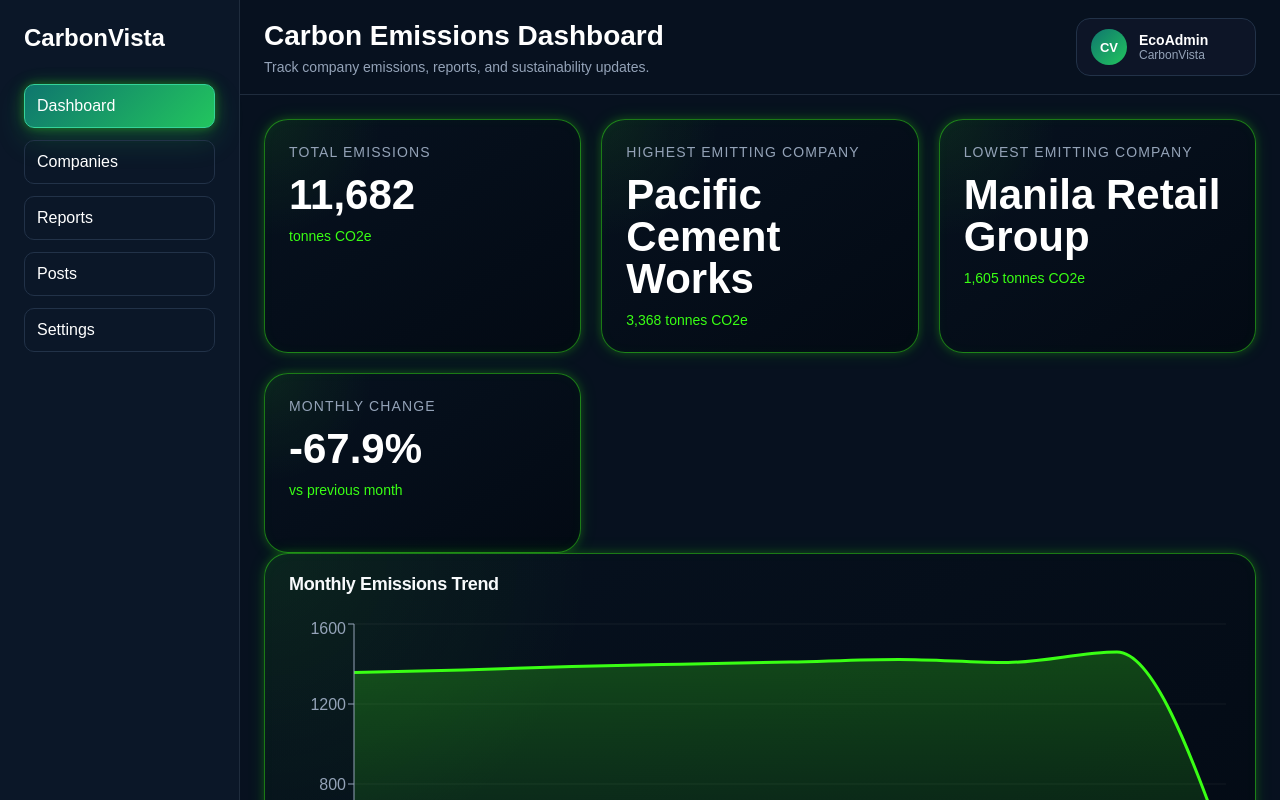
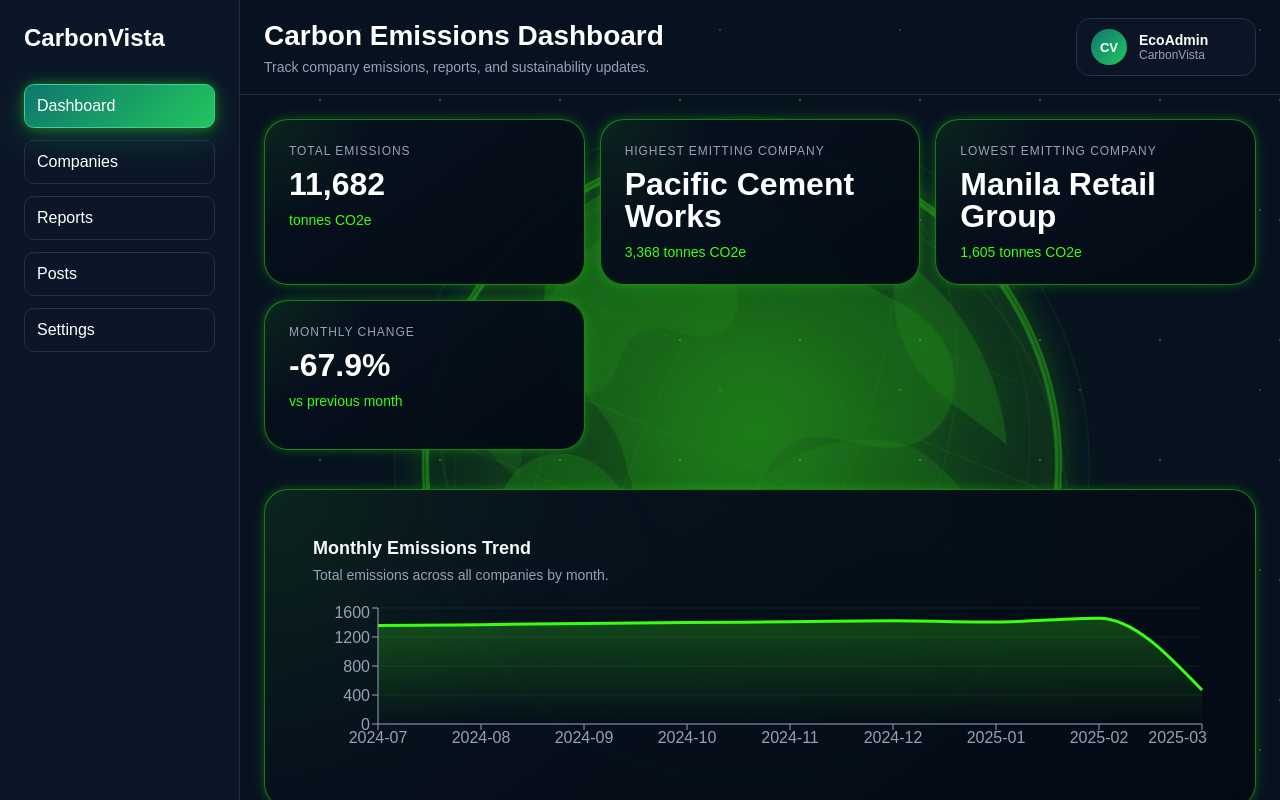
Before and after one commit to Jayzeek2025/Carbon-Emission-Dashboard, a Next.js app: page / in a window 1280 px wide. Shown: the top 800 px of the page. Built offline with nearby package versions, Linux system fonts and the light colour scheme.

Commit message:
style: improve chart card layout and empty states

```diff
--- a/src/app/globals.css
+++ b/src/app/globals.css
@@ -15,9 +15,59 @@ button {
   font: inherit;
 }
 
+.app-main {
+  flex: 1;
+  padding: 24px;
+
+  display: flex;
+  flex-direction: column;
+  gap: 24px;
+}
+
 .app-shell {
   display: flex;
   min-height: 100vh;
+  position: relative;
+  overflow: hidden;
+}
+
+.app-shell::before {
+  content: "";
+  position: fixed;
+  left: 58%;
+  top: 58%;
+  width: 900px;
+  height: 900px;
+  transform-style: preserve-3d;
+  background-image: url("../assets/neon-globe.svg");
+  background-repeat: no-repeat;
+  background-position: center;
+  background-size: contain;
+  opacity: 0.5;
+  animation: neon-globe-spin 90s linear infinite;
+  pointer-events: none;
+  z-index: 0;
+  filter:
+    drop-shadow(0 0 18px rgba(57, 255, 20, 0.35)) drop-shadow(0 0 60px rgba(57, 255, 20, 0.12));
+}
+
+.app-shell::after {
+  content: "";
+  position: fixed;
+  inset: 0;
+  background-image:
+    radial-gradient(circle, rgba(57, 255, 20, 0.55) 1px, transparent 1px),
+    radial-gradient(circle, rgba(57, 255, 20, 0.35) 1px, transparent 1px);
+  background-size:
+    120px 120px,
+    180px 180px;
+  background-position:
+    20px 40px,
+    90px 120px;
+  opacity: 0.1;
+  animation: neon-stars-blink 3s ease-in-out infinite alternate;
+  pointer-events: none;
+  z-index: 0;
 }
 
 .app-sidebar {
@@ -166,8 +216,48 @@ button {
   display: flex;
   flex-direction: column;
 }
+
+.app-sidebar,
+.app-content-wrapper {
+  position: relative;
+  z-index: 1;
+}
+
 .mobile-nav-toggle {
   display: none;
+}
+
+html {
+  scrollbar-width: none;
+}
+
+body {
+  scrollbar-width: none;
+}
+
+html::-webkit-scrollbar,
+body::-webkit-scrollbar {
+  display: none;
+}
+
+@keyframes neon-globe-spin {
+  from {
+    transform: translate(-50%, -50%) rotate(0deg);
+  }
+
+  to {
+    transform: translate(-50%, -50%) rotate(360deg);
+  }
+}
+
+@keyframes neon-stars-blink {
+  from {
+    opacity: 0.7;
+  }
+
+  to {
+    opacity: 0.14;
+  }
 }
 
 @media (max-width: 900px) {
@@ -179,7 +269,7 @@ button {
     display: none;
   }
 
-  .mobile-nav-toggle:checked ~ .app-sidebar {
+  .mobile-nav-toggle:checked~.app-sidebar {
     display: block;
     position: fixed;
     top: 0;
@@ -197,7 +287,7 @@ button {
     background: rgba(2, 6, 23, 0.72);
   }
 
-  .mobile-nav-toggle:checked ~ .mobile-sidebar-overlay {
+  .mobile-nav-toggle:checked~.mobile-sidebar-overlay {
     display: block;
   }
 
--- /dev/null
+++ b/src/components/dashboard/ChartCard.css
@@ -0,0 +1,62 @@
+.chart-card__header {
+   padding: 24px 24px 0;
+}
+
+.chart-card__title {
+   margin: 0;
+   color: #f8fafc;
+   font-size: 18px;
+   font-weight: 800;
+}
+
+.chart-card__description {
+   margin: 8px 0 0;
+   color: #94a3b8;
+   font-size: 14px;
+}
+
+.chart-card__body {
+   width: 100%;
+   height: 200px;
+   padding: 20px 24px 24px;
+}
+
+.chart-card__empty {
+   display: grid;
+   place-items: center;
+   min-height: 260px;
+   margin: 24px;
+   border: 1px dashed rgba(57, 255, 20, 0.28);
+   border-radius: 18px;
+   color: #94a3b8;
+   background: rgba(7, 17, 31, 0.42);
+   backdrop-filter: blur(12px);
+   -webkit-backdrop-filter: blur(12px);
+}
+
+.chart-card {
+   background: rgba(7, 17, 31, 0.52);
+   backdrop-filter: blur(12px);
+   -webkit-backdrop-filter: blur(12px);
+
+   border: 1px solid rgba(57, 255, 20, 0.28);
+
+   box-shadow:
+      0 0 8px rgba(57, 255, 20, 0.1),
+      0 0 22px rgba(57, 255, 20, 0.05);
+}
+
+@media (max-width: 768px) {
+   .chart-card__header {
+      padding: 20px 18px 0;
+   }
+
+   .chart-card__body {
+      height: 300px;
+      padding: 18px;
+   }
+
+   .chart-card__empty {
+      margin: 18px;
+   }
+}
--- a/src/components/dashboard/EmissionsBySourceChart.tsx
+++ b/src/components/dashboard/EmissionsBySourceChart.tsx
@@ -13,6 +13,8 @@ import {
 import Card from "@/components/ui/Card";
 import type { Company } from "@/types/emissions";
 import { getEmissionsBySource } from "@/utils/emissions";
+
+import "./ChartCard.css";
 
 type EmissionsBySourceChartProps = {
   companies: Company[];
@@ -31,13 +33,25 @@ export default function EmissionsBySourceChart({
   }));
 
   return (
-    <Card title="Emissions by Source">
-      <div style={{ width: "100%", height: 360 }}>
+    <Card>
+      <div className="chart-card__header">
+        <h3 className="chart-card__title">Emissions by Source</h3>
+
+        <p className="chart-card__description">
+          Breakdown of emissions by source type.
+        </p>
+      </div>
+
+      {chartData.length === 0 ? (
+        <div className="chart-card__empty">No source data available.</div>
+      ) : (
+        <div className="chart-card__body">
           <ResponsiveContainer>
             <BarChart data={chartData}>
               <CartesianGrid stroke="rgba(255,255,255,0.06)" vertical={false} />
 
               <XAxis dataKey="source" stroke="#94a3b8" />
+
               <YAxis stroke="#94a3b8" />
 
               <Tooltip
@@ -53,6 +67,7 @@ export default function EmissionsBySourceChart({
             </BarChart>
           </ResponsiveContainer>
         </div>
+      )}
     </Card>
   );
 }
--- a/src/components/dashboard/MonthlyEmissionsChart.tsx
+++ b/src/components/dashboard/MonthlyEmissionsChart.tsx
@@ -14,6 +14,8 @@ import Card from "@/components/ui/Card";
 import type { Company } from "@/types/emissions";
 import { getMonthlyTotals } from "@/utils/emissions";
 
+import "./ChartCard.css";
+
 type MonthlyEmissionsChartProps = {
   companies: Company[];
 };
@@ -21,28 +23,29 @@ type MonthlyEmissionsChartProps = {
 export default function MonthlyEmissionsChart({
   companies,
 }: MonthlyEmissionsChartProps) {
-  const allEmissions = companies.flatMap(
-    (company) => company.emissions,
-  );
+  const allEmissions = companies.flatMap((company) => company.emissions);
 
-  const monthlyTotals =
-    getMonthlyTotals(allEmissions);
+  const monthlyTotals = getMonthlyTotals(allEmissions);
 
-  const chartData = Object.entries(
-    monthlyTotals,
-  ).map(([month, total]) => ({
+  const chartData = Object.entries(monthlyTotals).map(([month, total]) => ({
     month,
     total,
   }));
 
   return (
-    <Card title="Monthly Emissions Trend">
-      <div
-        style={{
-          width: "100%",
-          height: 360,
-        }}
-      >
+    <Card>
+      <div className="chart-card__header">
+        <h3 className="chart-card__title">Monthly Emissions Trend</h3>
+
+        <p className="chart-card__description">
+          Total emissions across all companies by month.
+        </p>
+      </div>
+
+      {chartData.length === 0 ? (
+        <div className="chart-card__empty">No emissions data available.</div>
+      ) : (
+        <div className="chart-card__body">
           <ResponsiveContainer>
             <AreaChart data={chartData}>
               <defs>
@@ -53,29 +56,15 @@ export default function MonthlyEmissionsChart({
                   x2="0"
                   y2="1"
                 >
-                <stop
-                  offset="0%"
-                  stopColor="#39ff14"
-                  stopOpacity={0.4}
-                />
+                  <stop offset="0%" stopColor="#39ff14" stopOpacity={0.4} />
 
-                <stop
-                  offset="100%"
-                  stopColor="#39ff14"
-                  stopOpacity={0}
-                />
+                  <stop offset="100%" stopColor="#39ff14" stopOpacity={0} />
                 </linearGradient>
               </defs>
 
-            <CartesianGrid
-              stroke="rgba(255,255,255,0.06)"
-              vertical={false}
-            />
+              <CartesianGrid stroke="rgba(255,255,255,0.06)" vertical={false} />
 
-            <XAxis
-              dataKey="month"
-              stroke="#94a3b8"
-            />
+              <XAxis dataKey="month" stroke="#94a3b8" />
 
               <YAxis stroke="#94a3b8" />
 
@@ -98,6 +87,7 @@ export default function MonthlyEmissionsChart({
             </AreaChart>
           </ResponsiveContainer>
         </div>
+      )}
     </Card>
   );
 }
--- a/src/components/dashboard/SummaryCards.css
+++ b/src/components/dashboard/SummaryCards.css
@@ -1,24 +1,25 @@
 .summary-cards {
   display: grid;
   grid-template-columns: repeat(auto-fit, minmax(260px, 1fr));
-  gap: 20px;
+  gap: 15px;
+  margin-bottom: 15px;
 }
 
 .summary-card {
-  min-height: 180px;
+  min-height: 150px;
 }
 
 .summary-card__label {
   color: #94a3b8;
-  font-size: 14px;
-  margin-bottom: 14px;
+  font-size: 12px;
+  margin-bottom: 10px;
   text-transform: uppercase;
   letter-spacing: 0.08em;
 }
 
 .summary-card__value {
   color: white;
-  font-size: 42px;
+  font-size: 32px;
   font-weight: 800;
   line-height: 1;
 }
```
Also changed, not shown: src/assets/neon-globe.svg (added). Lines whose indentation alone changed are shown as unchanged.
